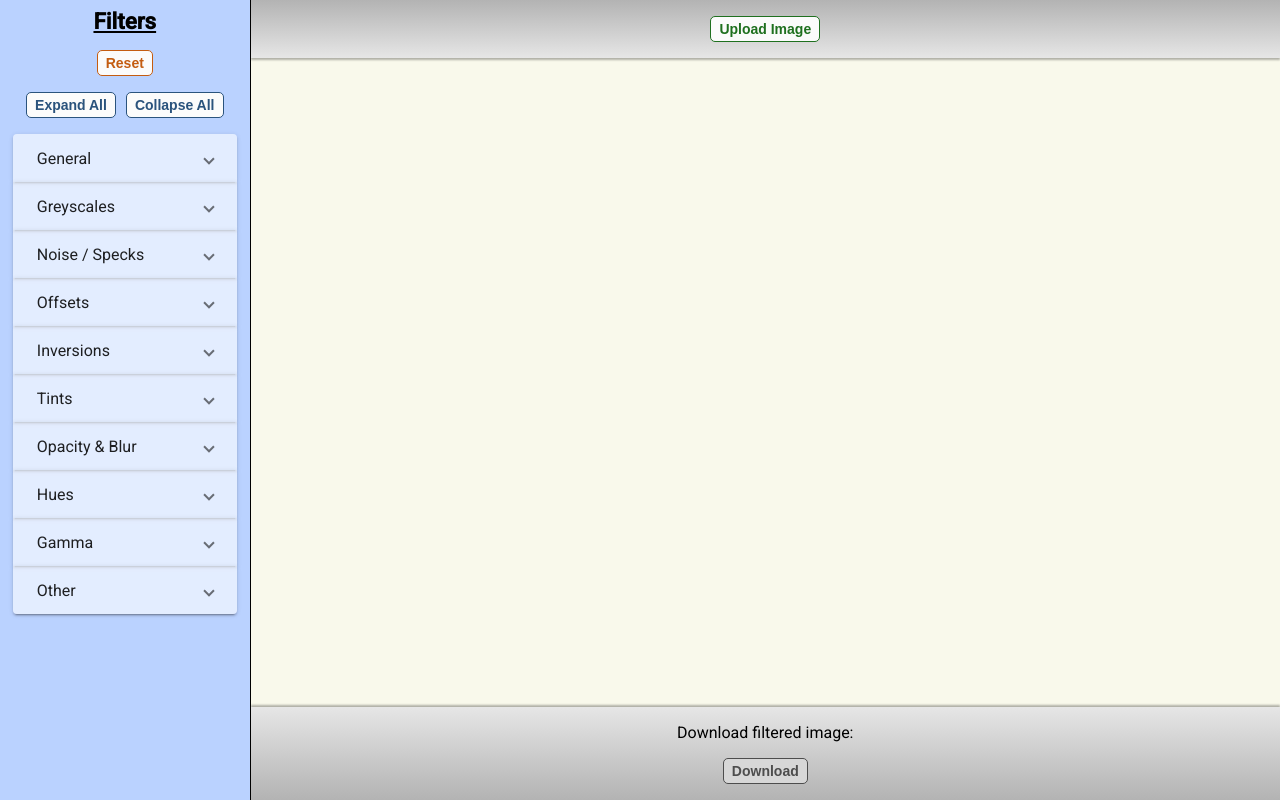
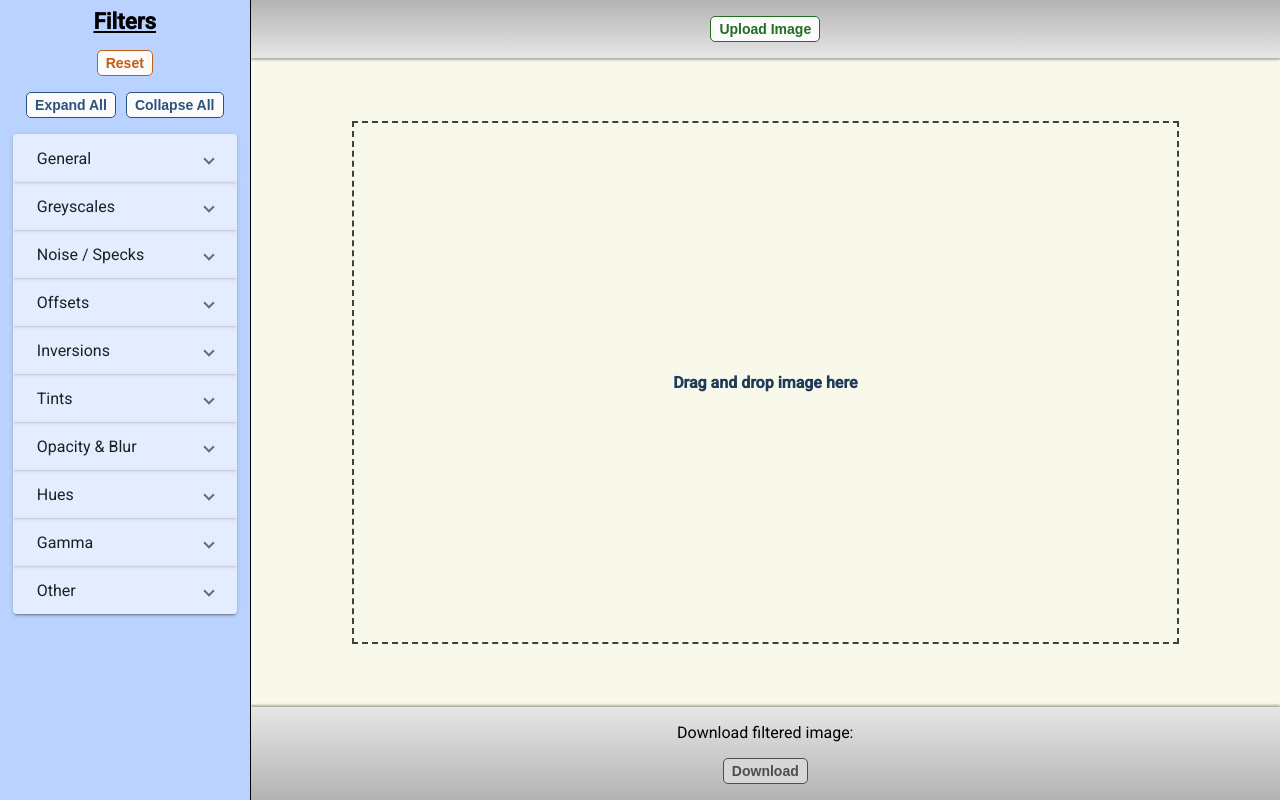
Before and after one commit to steve-dave8/Image-Filters, an Angular app: page / in a window 1280 px wide. Built offline with nearby package versions, Linux system fonts and the light colour scheme.

Commit message:
Add image dropbox

```diff
--- a/src/app/app.module.ts
+++ b/src/app/app.module.ts
@@ -11,6 +11,7 @@ import { BrowserAnimationsModule } from '@angular/platform-browser/animations';
 import { UploadComponent } from './canvas/upload/upload.component';
 import { DownloadComponent } from './canvas/download/download.component';
 import { ImgDisplayComponent } from './canvas/img-display/img-display.component';
+import { ImgDropboxComponent } from './canvas/img-display/img-dropbox/img-dropbox.component';
 
 @NgModule({
   declarations: [
@@ -19,7 +20,8 @@ import { ImgDisplayComponent } from './canvas/img-display/img-display.component'
     CanvasComponent,
     UploadComponent,
     DownloadComponent,
-    ImgDisplayComponent
+    ImgDisplayComponent,
+    ImgDropboxComponent
   ],
   imports: [
     BrowserModule,
--- a/src/app/canvas/canvas.component.html
+++ b/src/app/canvas/canvas.component.html
@@ -1,5 +1,5 @@
 <main>
     <app-upload (newImgSrc)="originalImgUrl = $event" (newImgName)="originalImgName = $event" [originalImgUrl]="originalImgUrl"></app-upload>
-    <app-img-display [originalImgUrl]="originalImgUrl"></app-img-display>
+    <app-img-display [originalImgUrl]="originalImgUrl" (passImgSrc2)="originalImgUrl = $event" (passImgName2)="originalImgName = $event"></app-img-display>
     <app-download [originalImgName]="originalImgName"></app-download>
 </main>
--- a/src/app/canvas/img-display/img-display.component.css
+++ b/src/app/canvas/img-display/img-display.component.css
@@ -1,3 +1,8 @@
+app-img-dropbox {
+    flex: 1;
+    align-self: stretch;
+}
+
 #img-display-container {
     min-height: 100%;
 }
--- a/src/app/canvas/img-display/img-display.component.html
+++ b/src/app/canvas/img-display/img-display.component.html
@@ -2,7 +2,7 @@
     [style.flex-direction]="height > width ? 'column' : 'row'"
     [style.height]="adjustedHeight"
 >
-    <ng-template [ngIf]="originalImgUrl">
+    <ng-template [ngIf]="originalImgUrl" [ngIfElse]="imgDropbox">
         <figure [style.max-height]="height > width ? 'calc(50% - 2rem)' : null">
             <figcaption class="text-center">Original Image</figcaption>
             <img id="original-img" #originalImg [src]="originalImgUrl" alt="Original image" (load)="handleImgLoad()" />
@@ -12,4 +12,7 @@
             <canvas #canvas></canvas>
         </figure>
     </ng-template>
+    <ng-template #imgDropbox>
+        <app-img-dropbox class="flex-center" (newImgName)="passImgName($event)" (imgDrop)="passImgSrc($event)"></app-img-dropbox>
+    </ng-template>
 </div>
--- a/src/app/canvas/img-display/img-display.component.ts
+++ b/src/app/canvas/img-display/img-display.component.ts
@@ -1,6 +1,6 @@
-import { Component, OnInit, OnChanges, OnDestroy, Input, ViewChild, ElementRef, SimpleChanges } from '@angular/core';
+import { Component, OnInit, OnChanges, OnDestroy, Input, ViewChild, ElementRef, SimpleChanges, Output, EventEmitter } from '@angular/core';
 import { SafeUrl } from '@angular/platform-browser';
-import { debounce } from '../../util/debounce';
+import { debounce } from 'src/app/util/debounce';
 import { FilterService } from 'src/app/filter.service';
 import { applyFilters, getCTXfilters } from 'src/assets/applyFilters';
 import { FiltersState } from 'src/assets/initialFiltersState';
@@ -14,6 +14,8 @@ export class ImgDisplayComponent implements OnInit, OnChanges, OnDestroy {
   @Input() originalImgUrl: SafeUrl = "";
   @ViewChild('originalImg') originalImg!: ElementRef;
   @ViewChild('canvas') canvas!: ElementRef;
+  @Output() passImgName2 = new EventEmitter<string>();
+  @Output() passImgSrc2 = new EventEmitter<SafeUrl>();
 
   imgDisplayContainer?: HTMLElement | null;
   topBar?: HTMLElement | null;
@@ -22,6 +24,14 @@ export class ImgDisplayComponent implements OnInit, OnChanges, OnDestroy {
   width: number = 0;
   adjustedHeight: string = "";
   screenOrientation: MediaQueryList = window.matchMedia("(orientation: portrait)");
+
+  passImgName = (event: string) => {
+    this.passImgName2.emit(event);
+  }
+
+  passImgSrc = (event: SafeUrl) => {
+    this.passImgSrc2.emit(event);
+  }
 
   handleImgLoad = (): void => {
     URL.revokeObjectURL(this.originalImgUrl as string);
--- /dev/null
+++ b/src/app/canvas/img-display/img-dropbox/img-dropbox.component.css
@@ -0,0 +1,23 @@
+#img-dropbox {
+    height: 80%;
+    width: 80%;
+    border: 2px dashed #404040;
+    transition: background-color 0.5s;
+}
+
+#img-dropbox > p {
+    margin: 0;
+    color: #1e3b59;
+    font-weight: bold;
+    padding: 10px;
+}
+
+#img-dropbox.no-drop {
+    border: 3px dashed #fe0a0a;
+    background-color: rgba(254, 10, 10, 0.1);
+}
+
+#img-dropbox.droppable {
+    border: 3px dashed rgb(0, 128, 0);
+    background-color: rgba(0, 128, 0, 0.1);
+}
--- /dev/null
+++ b/src/app/canvas/img-display/img-dropbox/img-dropbox.component.html
@@ -0,0 +1,5 @@
+<div #imgDropbox id="img-dropbox" class="flex-center"
+    (dragover)="handleDragOver($event)" (dragleave)="handleDragLeave()" (drop)="handleDrop($event)"
+>
+    <p>Drag and drop image here</p>
+</div>
--- /dev/null
+++ b/src/app/canvas/img-display/img-dropbox/img-dropbox.component.ts
@@ -0,0 +1,50 @@
+import { Component, OnInit, ViewChild, ElementRef, Output, EventEmitter } from '@angular/core';
+import { DomSanitizer, SafeUrl } from '@angular/platform-browser';
+
+@Component({
+  selector: 'app-img-dropbox',
+  templateUrl: './img-dropbox.component.html',
+  styleUrls: ['./img-dropbox.component.css']
+})
+export class ImgDropboxComponent implements OnInit {
+  @ViewChild('imgDropbox') imgDropbox!: ElementRef;
+  @Output() imgDrop = new EventEmitter<SafeUrl>();
+  @Output() newImgName = new EventEmitter<string>();
+
+  handleDragOver = (event: DragEvent): void => {
+    event.stopPropagation();
+    event.preventDefault();
+    event.dataTransfer!.dropEffect = "copy";
+    const { items } = event.dataTransfer!;
+    if (items.length !== 1 || !items[0].type.match(/^(image\/).+/)) {
+      this.imgDropbox.nativeElement.classList.add("no-drop");
+    } else {
+      this.imgDropbox.nativeElement.classList.add("droppable");
+    }
+  };
+
+  handleDragLeave = () => {
+    this.imgDropbox.nativeElement.classList.remove("no-drop", "droppable");
+  }
+
+  handleDrop = (event: DragEvent): void => {
+    event.stopPropagation();
+    event.preventDefault();
+    const files = event.dataTransfer?.files;
+    if (files && files.length === 1 && files[0] && files[0].type.match(/^(image\/).+/)) {
+      const image = files[0];
+      const imgName = image.name.replace(/(\.[a-zA-Z]+)$/, ""); // removes file extension
+      this.newImgName.emit(imgName);
+      const imgSrc = URL.createObjectURL(image);
+      this.imgDrop.emit(this.sanitizer.bypassSecurityTrustUrl(imgSrc));
+    } else {
+      this.imgDropbox.nativeElement.classList.remove("no-drop", "droppable");
+    }
+  };
+
+  constructor(private sanitizer: DomSanitizer) { }
+
+  ngOnInit(): void {
+  }
+
+}
--- a/src/assets/initialFiltersState.ts
+++ b/src/assets/initialFiltersState.ts
@@ -72,10 +72,14 @@ interface FiltersState {
     pixelateVal: number;
 };
 
+// Note: the order of the properties below can affect how the filters interact with each other.
 const initialFiltersState: FiltersState = {
     brightness: 1,
     contrast: 1,
     saturate: 1,
+    threshold: false,
+    thresholdVal: 100,
+    sobel: false,
     greyscale: 0,
     redGreyscale: false,
     greenGreyscale: false,
@@ -136,9 +140,6 @@ const initialFiltersState: FiltersState = {
     haze: false,
     horizon: false,
     grime: false,
-    threshold: false,
-    thresholdVal: 100,
-    sobel: false,
     pixelate: false,
     pixelateVal: 10
 };
```
Also changed, not shown: 2 other files (tests, documents, lock files or other folders).
